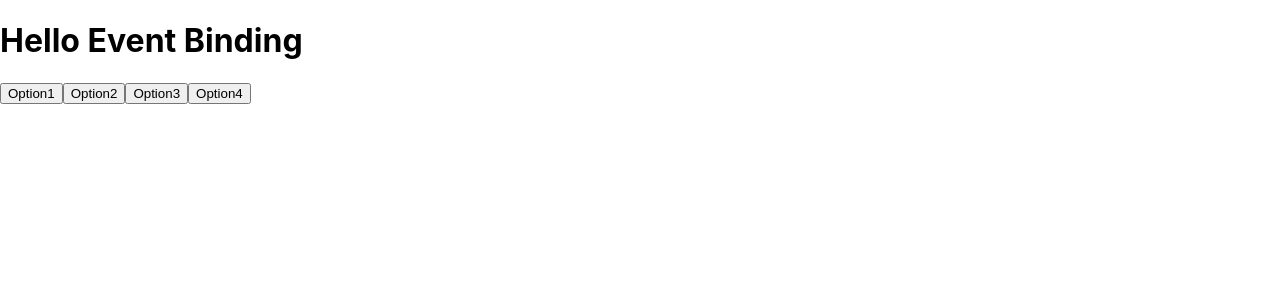
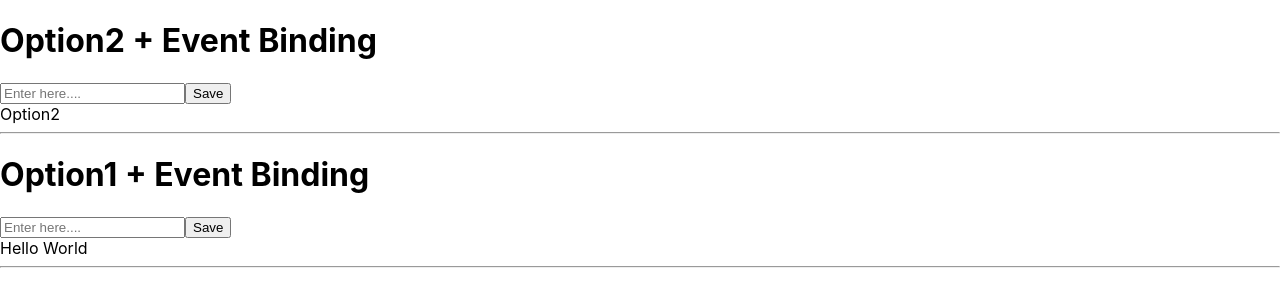
Before and after one commit to kodedocker/reactapp, a React (Create React App) app: page / in a window 1280 px wide. Shown: the top 306 px of the page. Built offline with nearby package versions, Linux system fonts and the light colour scheme.

Commit message:
handline input.

```diff
--- a/src/App.js
+++ b/src/App.js
@@ -1,42 +1,55 @@
+import { useRef, useState } from "react";
+
 function App() {
-  let project = "react wod";
+  return (
+    <div>
+      <HelloInputEvent2 />
+      <HelloInputEvent1 />
+    </div>
+  );
+}
 
-  let handleClick1 = () => {
-    console.log("Click 1");
-  };
+function HelloInputEvent2() {
+  let messageRef = useRef();
+  let [message, setMessage] = useState("Option2");
 
-  // e -> this is optinal
-  let handleClick2 = (e) => {
-    console.log("Click 2", e);
-  };
+  let saveMe = () => {
+    console.log(messageRef.current.value);
 
-  // p1 - use defined, if userd pass this as arg.
-  // else this will become e
-  let handleClick3 = (p1) => {
-    console.log("Click 3", p1);
-  };
+    let newMessage = messageRef.current.value;
+    setMessage(newMessage);
 
-  let handleClick4 = (e, p1) => {
-    console.log(e, p1);
+    messageRef.current.value = "";
   };
 
   return (
     <div>
-      <h1>Hello Event Binding</h1>
-      <input type="button" value="Option1" onClick={handleClick1} />
-      <input type="button" value="Option2" onClick={handleClick2} />
+      <h1>Option2 + Event Binding</h1>
+      <input type="text" ref={messageRef} placeholder="Enter here...." />
+      <input type="button" value="Save" onClick={saveMe} />
 
-      <input
-        type="button"
-        value="Option3"
-        onClick={() => handleClick3(project)}
-      />
+      <div>{message}</div>
+      <hr />
+    </div>
+  );
+}
 
-      <input
-        type="button"
-        value="Option4"
-        onClick={(e) => handleClick4(e, project)}
-      />
+function HelloInputEvent1() {
+  let [message, setMessage] = useState("Hello World");
+
+  let saveMe = () => {
+    let newMessage = document.querySelector("#id1").value;
+    setMessage(newMessage);
+  };
+
+  return (
+    <div>
+      <h1>Option1 + Event Binding</h1>
+      <input type="text" id="id1" placeholder="Enter here...." />
+      <input type="button" value="Save" onClick={saveMe} />
+
+      <div>{message}</div>
+      <hr />
     </div>
   );
 }
```
